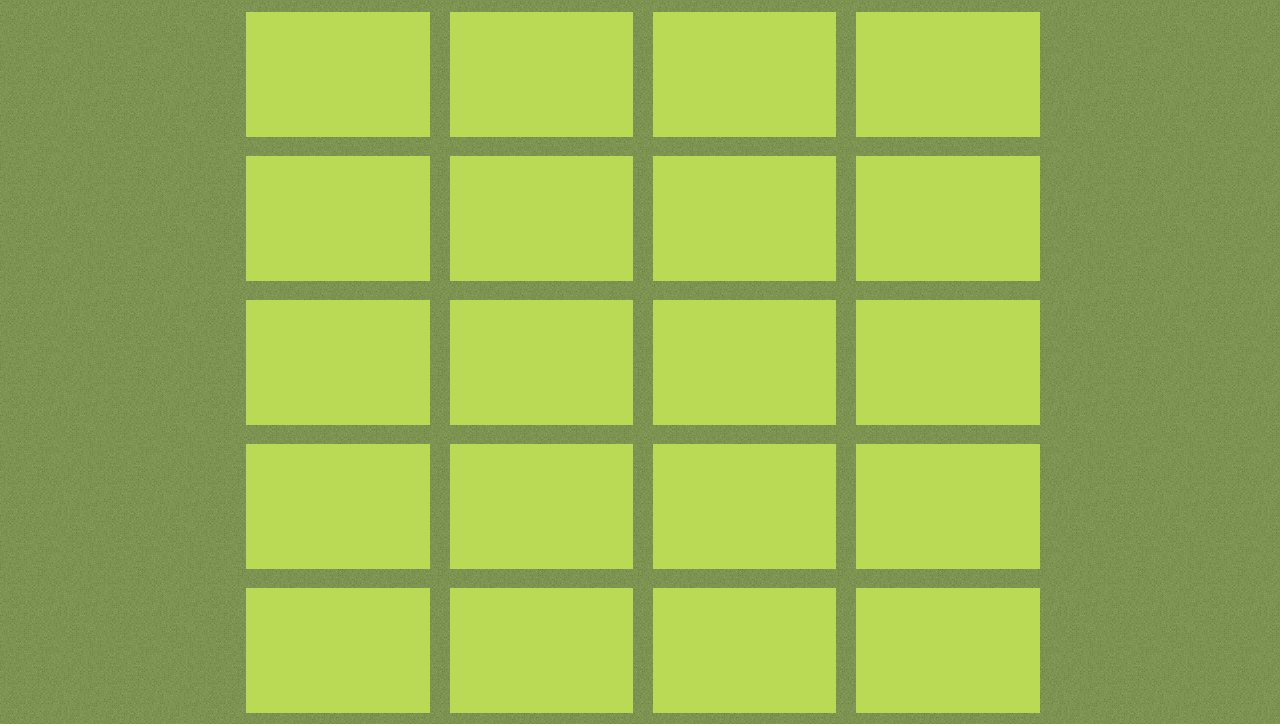
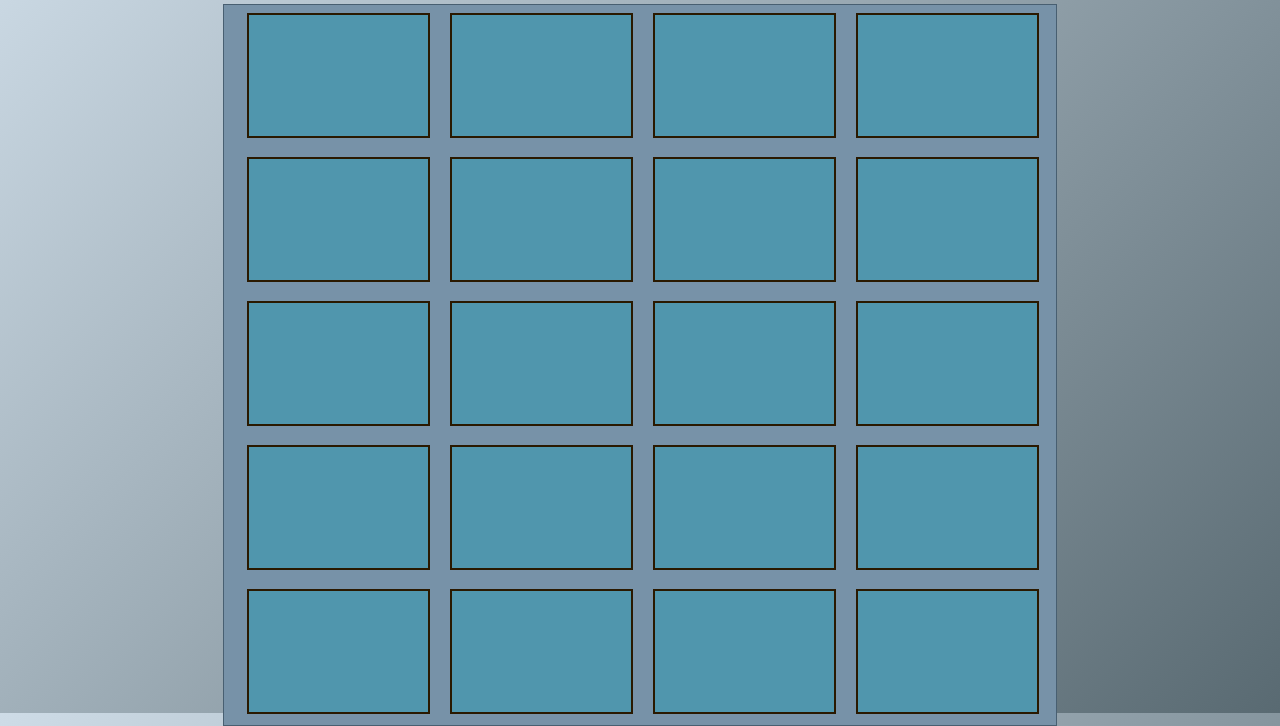
Before and after one commit to JoeShep/JS-drills-and-sample-apps, a website: page memory-game/app/index.jade in a window 1280 px wide. Shown: the part 87-813 px from the top of the page. Drawn offline with nearby package versions, Linux system fonts and the light colour scheme; files that its build step writes are made by us from their sources.

Commit message:
Refactor CSS and Jade; Add images teaser on 'play'

```diff
--- a/memory-game/app/css/app.less
+++ b/memory-game/app/css/app.less
@@ -1,10 +1,5 @@
 @bg-color: #993399;
-
-@topbar-bg: red;
-
-.top-bar {
-  background-color: @topbar-bg;
-}
+@container: #7792A8;
 
 h1 {
   margin-top: 15px;
@@ -33,16 +28,34 @@ h1 {
   }
 }
 
+html{
+  height: 100%
+}
+
 body{
-  background-image: url(../media/texture1.png);
+  //background-image: url(../media/texture1.png);
+background: rgb(206,220,231);
+background: -moz-linear-gradient(-45deg,  rgba(206,220,231,1) 0%, rgba(89,106,114,1) 100%);
+background: -webkit-gradient(linear, left top, right bottom, color-stop(0%,rgba(206,220,231,1)), color-stop(100%,rgba(89,106,114,1)));
+background: -webkit-linear-gradient(-45deg,  rgba(206,220,231,1) 0%,rgba(89,106,114,1) 100%);
+background: -o-linear-gradient(-45deg,  rgba(206,220,231,1) 0%,rgba(89,106,114,1) 100%);
+background: -ms-linear-gradient(-45deg,  rgba(206,220,231,1) 0%,rgba(89,106,114,1) 100%);
+background: linear-gradient(135deg,  rgba(206,220,231,1) 0%,rgba(89,106,114,1) 100%);
+filter: progid:DXImageTransform.Microsoft.gradient( startColorstr='#cedce7', endColorstr='#596a72',GradientType=1 );
+
+}
+
+#boardContainer {
+  background-color: @container;
+  border: 1px solid darken(@container, 20%)
 }
 
 .tile {
   height: 125px;
   width: 100%;
-  //padding: 5px;
   margin: 8px;
-  background-color: #bada55;
+  background-color: #5096AD;
+  border: 2px solid #2a1900;
 }
 
 #boardContainer {
@@ -65,7 +78,7 @@ li {
 }
 
 .hidden{
-  display: none;
+  opacity: 0;
 }
 
 #match {
--- a/memory-game/app/index.jade
+++ b/memory-game/app/index.jade
@@ -10,7 +10,6 @@ html(class='no-js', lang='en')
     link(rel='stylesheet', href='/css/foundation.css')
     link(rel='stylesheet', href='/css/app.css')
   body
-    audio(id='correct' src="media/stab.wav" preload='auto')
     audio(id='wrong' src="media/wrong.mp3" preload='auto')
     audio(id="a0" src="media/batman.wav" preload='auto')
     audio(id='a1' src="media/barbie.wav" preload='auto')
@@ -32,66 +31,10 @@ html(class='no-js', lang='en')
     .row#board
       .small-10.small-centered.columns#boardContainer
         ul.small-block-grid-4
-          li
-            .tile.flipbox-front
-              .content.hidden
-          li
-            .tile.flipbox-front
-              .content.hidden
-          li
-            .tile.flipbox-front
-              .content.hidden
-          li
-            .tile.flipbox-front
-              .content.hidden
-          li
-            .tile.flipbox-front
-              .content.hidden
-          li
-            .tile.flipbox-front
-              .content.hidden
-          li
-            .tile.flipbox-front
-              .content.hidden
-          li
-            .tile.flipbox-front
-              .content.hidden
-          li
-            .tile.flipbox-front
-              .content.hidden
-          li
-            .tile.flipbox-front
-              .content.hidden
-          li
-            .tile.flipbox-front
-              .content.hidden
-          li
-            .tile.flipbox-front
-              .content.hidden
-          li
-            .tile.flipbox-front
-              .content.hidden
-          li
-            .tile.flipbox-front
-              .content.hidden
-          li
-            .tile.flipbox-front
-              .content.hidden
-          li
-            .tile.flipbox-front
-              .content.hidden
-          li
-            .tile.flipbox-front
-              .content.hidden
-          li
-            .tile.flipbox-front
-              .content.hidden
-          li
-            .tile.flipbox-front
-              .content.hidden
-          li
-            .tile.flipbox-front
-              .content.hidden
+          - for(var i = 0; i < 20; i++)
+            li
+              .tile.flipbox-front
+                .content.hidden
 
   script(src='/js/vendor/jquery.js')
   script(src='/js/vendor/jqueryUI.js')
--- a/memory-game/app/js/source/main.js
+++ b/memory-game/app/js/source/main.js
@@ -13,7 +13,6 @@
   }
 
   function playMultiSound(s) {
-    //debugger;
     var soundFX = new Audio();
     soundFX.src = s.attr('src');
     soundFX.load();
@@ -25,6 +24,14 @@
       location.reload();
     } else {
       $('#counter').animate({opacity: 1}, 500);
+      var runCount = 0;
+
+      (function picLoop(){
+        runCount++;
+        if(runCount > 3) {
+          return;
+        }
+        $('.content').html('');
         var pics = [];
         pics[0] = ['media/robin.jpg', 0];
         pics[1] = ['media/barbie.jpg', 1];
@@ -46,17 +53,16 @@
         pics[17]= ['media/paul.jpg', 2];
         pics[18]= ['media/ken.jpg', 1];
         pics[19]= ['media/ernie.jpg', 3];
-
         pics = _.shuffle(pics);
-
         $('.content').each(function(){
-        $(this).append('<img data-id="' + pics[0][1] + '"src=' + pics[0][0] + '>');
+          $(this).append('<img data-id="' + pics[0][1] + '"src=' + pics[0][0] + '>').toggleClass('hidden', 500).delay(500).toggleClass('hidden', 500);
           pics.shift();
         });
+        setTimeout(picLoop, 1600);
+      })();
       $('.play').toggleClass('play reset').text('Reset');
     }
   }
-
 
   function flipIt(){
     var $this = $(this);
@@ -85,14 +91,13 @@
   }
 
   function checkMatch(){
-    //debugger;
     var $pic1 = $('.flipped:eq(0)').find('img').data('id');
     var $pic2 = $('.flipped:eq(1)').find('img').data('id');
     if( $pic1 === $pic2 ){
       $('.flipped').addClass('matched').removeClass('flipped');
       $('.matched').children().css('border','5px solid green');
       playMultiSound($('audio[id=a'+$pic1+']'));
-      $('#boardContainer').animate({'background-color':'green'},300).delay(300).animate({'background-color':'#993399'},200);
+      $('#boardContainer').animate({'background-color':'green'},300).delay(300).animate({'background-color':'#7792A8'},200);
       matches += 1;
       $('#match-count').text(' ' + matches);
       if($('.matched').length === 20){
```
Lines whose indentation alone changed are shown as unchanged.
